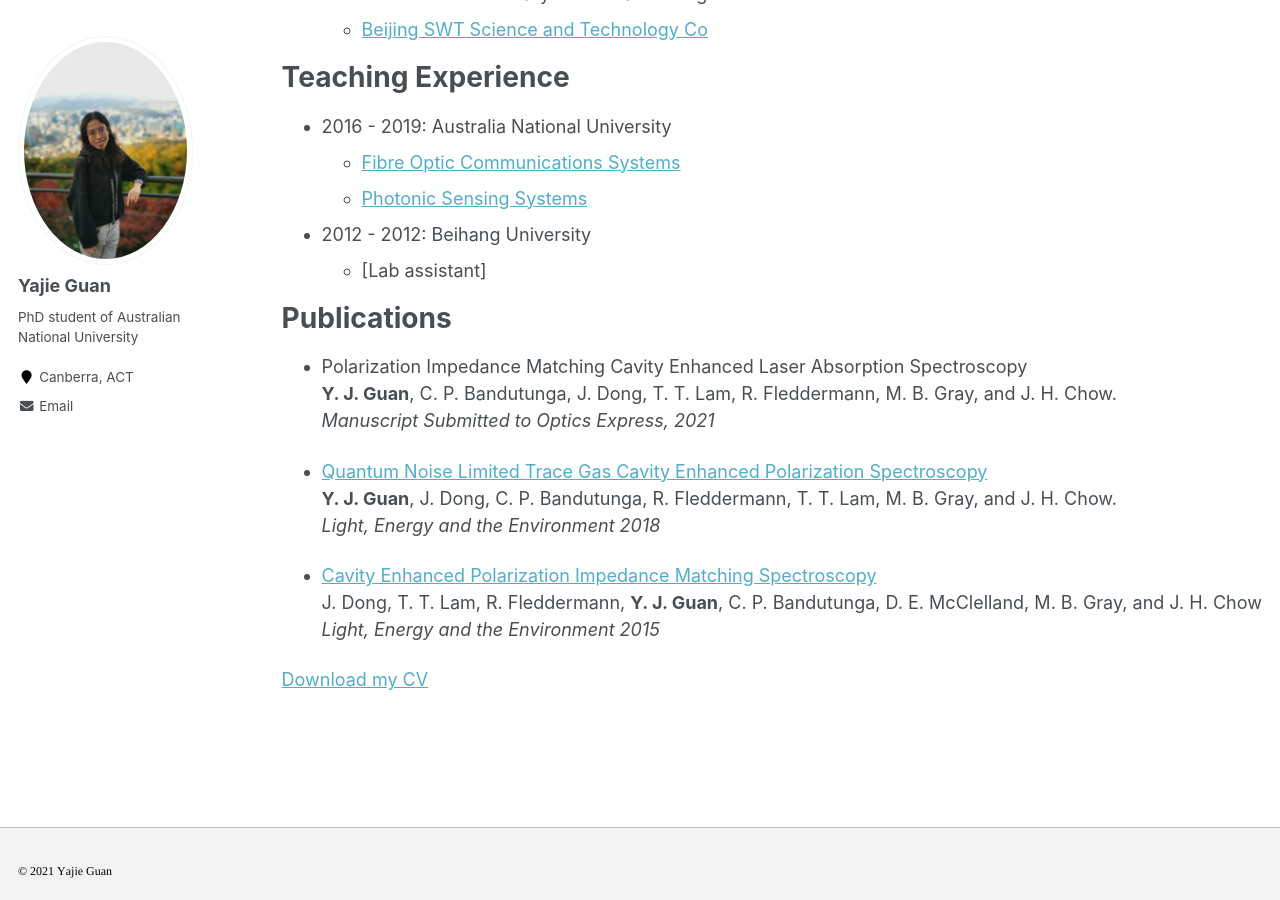
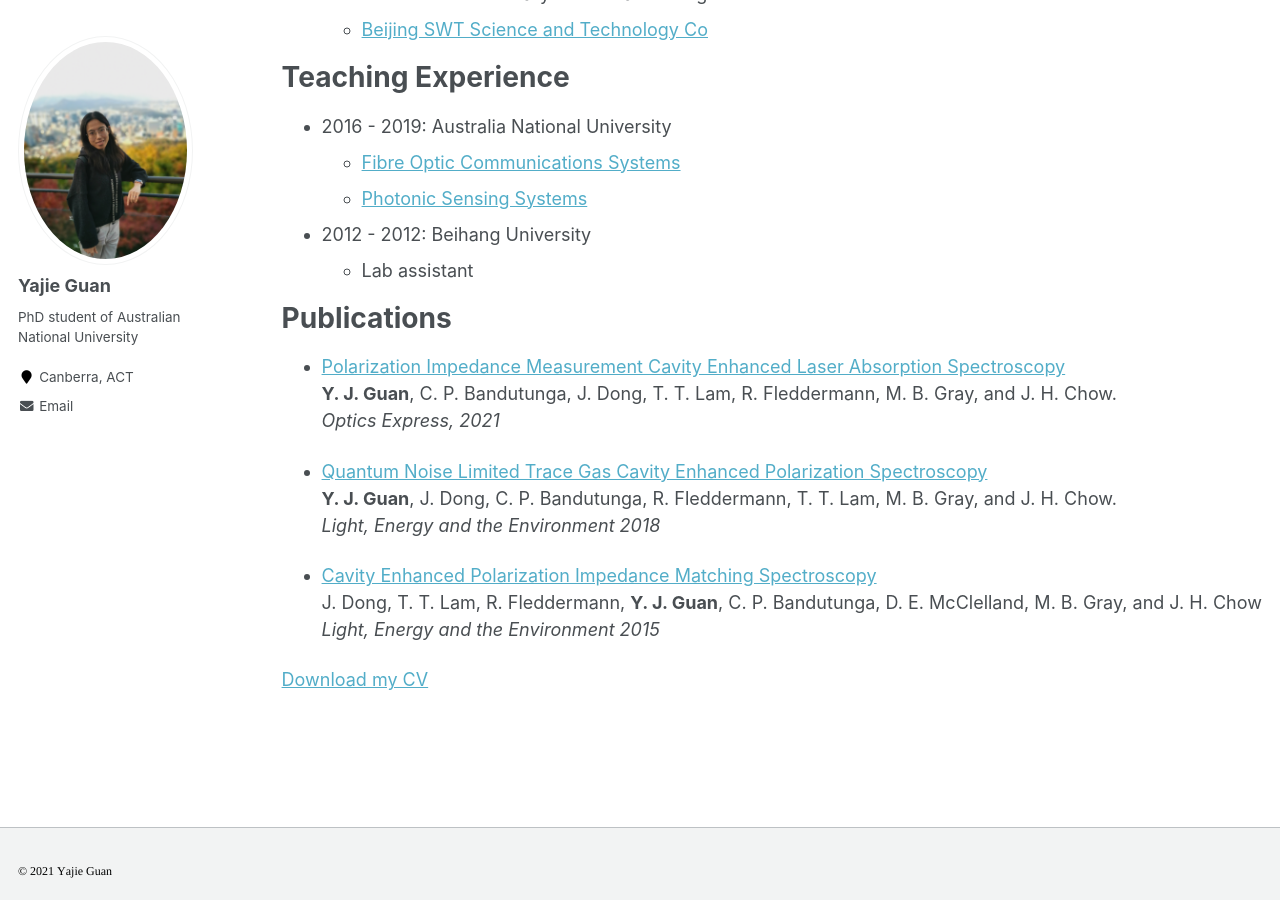
Before and after one commit to YajieGuan/yajie.guan, a Jekyll site: the page built from _pages/cv.md, in a window 1280 px wide and 900 px high, scrolled down 689 px. Built offline with Jekyll 4.4.1, drawn with Linux system fonts in a browser that asks for light colours.

Commit message:
Update cv.md

```diff
--- a/_pages/cv.md
+++ b/_pages/cv.md
@@ -35,13 +35,13 @@ Teaching Experience
   * [Photonic Sensing Systems](https://programsandcourses.anu.edu.au/2019/course/phys6502)
 
 * 2012 - 2012: Beihang University
-  * [Lab assistant]
+  * Lab assistant
 
 Publications
 ======
-* Polarization Impedance Matching Cavity Enhanced Laser Absorption Spectroscopy <br/>
+* [Polarization Impedance Measurement Cavity Enhanced Laser Absorption Spectroscopy](https://www.osapublishing.org/oe/fulltext.cfm?uri=oe-29-21-33836&id=460101)<br/>
   **Y. J. Guan**, C. P. Bandutunga, J. Dong, T. T. Lam, R. Fleddermann, M. B. Gray, and J. H. Chow. <br/>
-  *Manuscript Submitted to Optics Express, 2021*
+  *Optics Express, 2021*
 
 * [Quantum Noise Limited Trace Gas Cavity Enhanced Polarization Spectroscopy](https://www.osapublishing.org/abstract.cfm?uri=EE-2018-EW3A.8)<br/>
   **Y. J. Guan**, J. Dong, C. P. Bandutunga, R. Fleddermann, T. T. Lam, M. B. Gray, and J. H. Chow.
```
